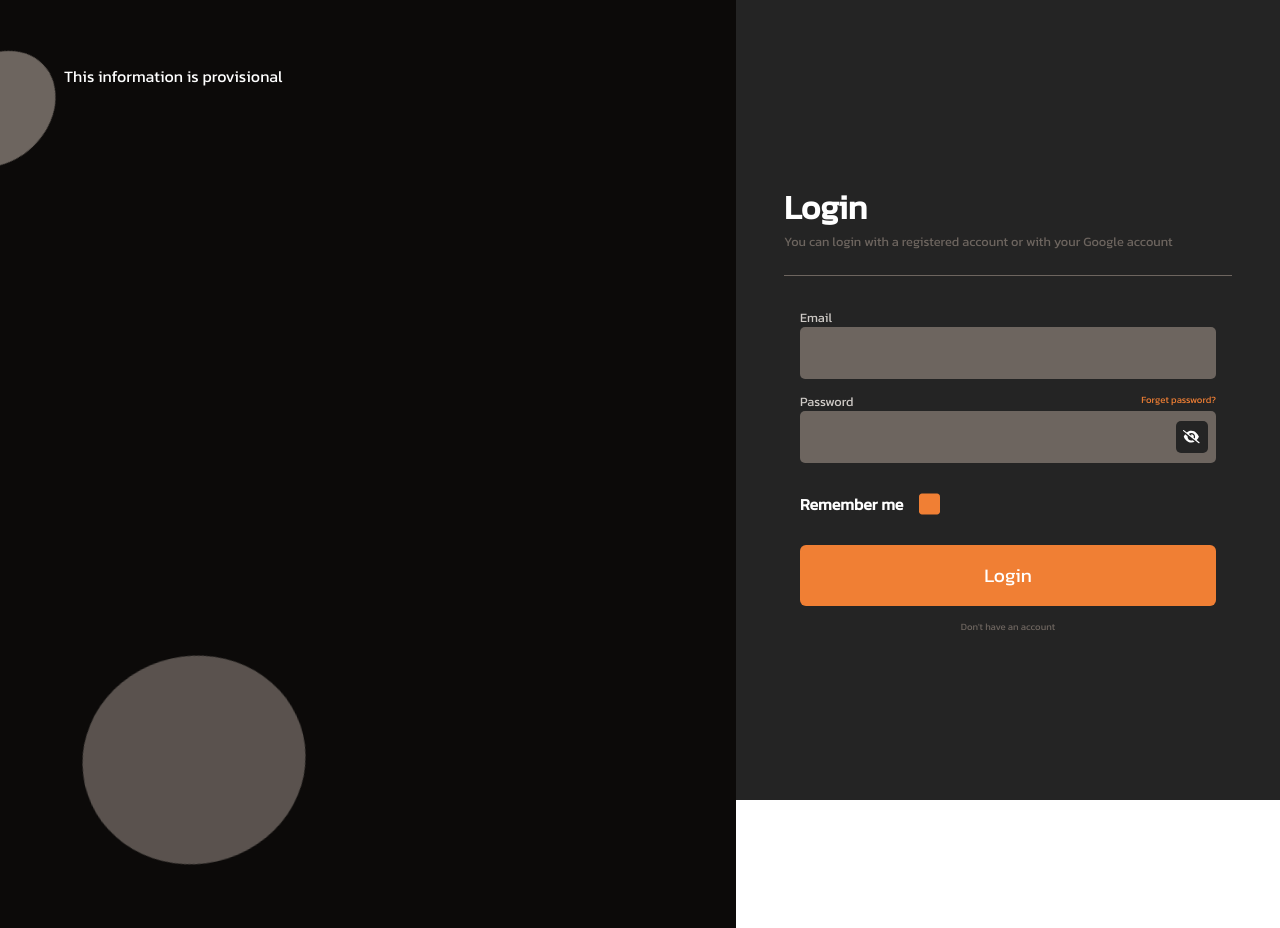
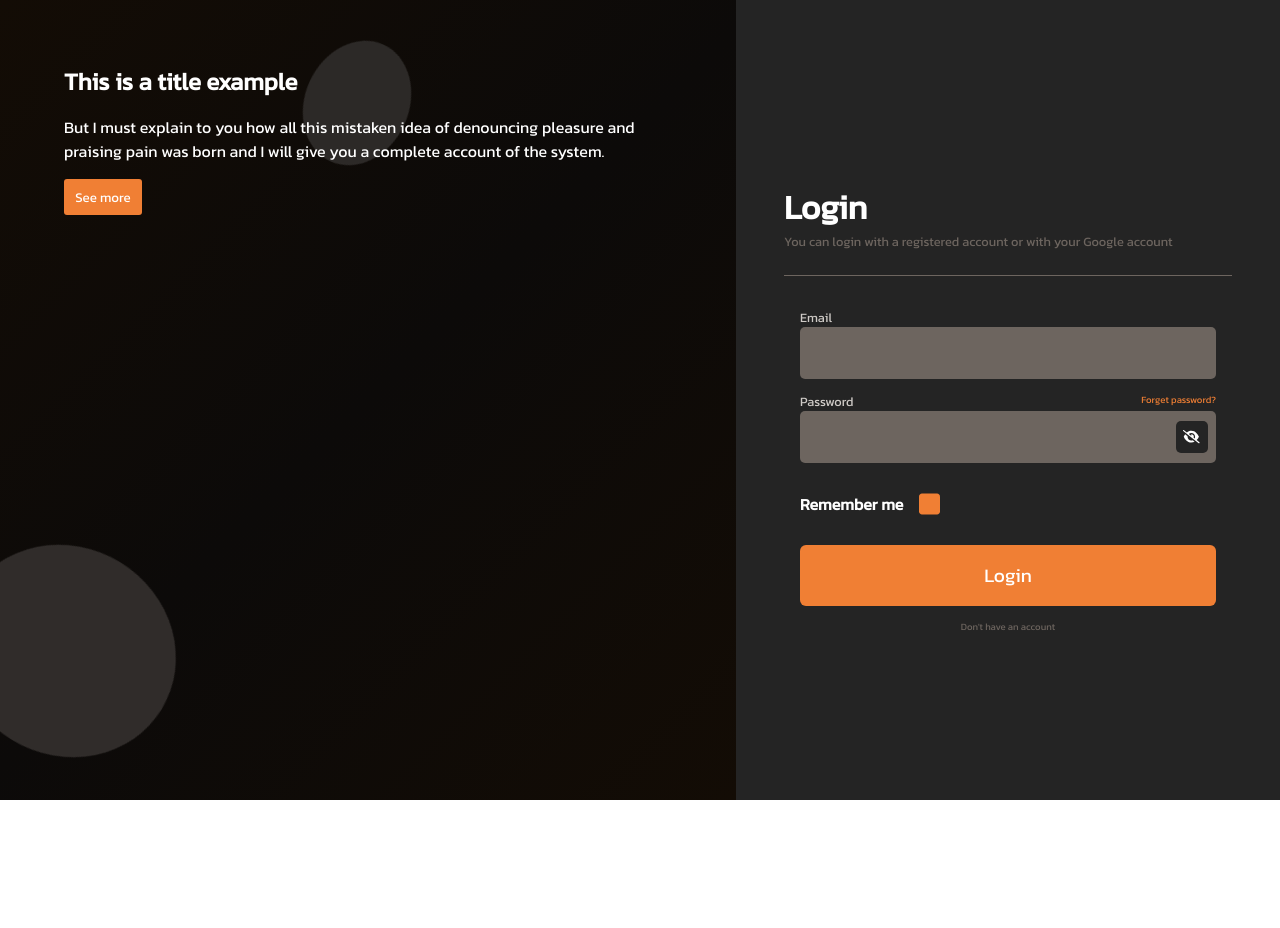
Before and after one commit to Animator55/Auth-design, a React (Vite) app: page / in a window 1280 px wide. After the commit the page ends 800 px from the top, so only its background shows below. Built offline with nearby package versions, Linux system fonts and the light colour scheme; the HTML template or start-up script is replaced by a standard one.

Commit message:
finished project

```diff
--- a/src/assets/App.css
+++ b/src/assets/App.css
@@ -36,7 +36,6 @@ button {
 
 .disabled {
     opacity: 0.7;
-    pointer-events: none;
 }
 
 button:not(.disabled) {
@@ -169,6 +168,11 @@ button:not(.disabled) {
     right: 2%;
 }
 
+.labeled-input .input-container > button:hover {
+    box-shadow: 0 0 5px var(--cwhite);
+}
+
+
 .labeled-input .input-container > button.check > *:first-child,
 .labeled-input .input-container > button:not(.check) > *:last-child {
     display:none
@@ -221,6 +225,9 @@ button:not(.disabled) {
     border-radius: 6px;
     font-size: larger;
 }
+.form > button[type="submit"]:hover {
+    box-shadow: 0 0 5px var(--cwhite);
+}
 
 .form > button[type="submit"]:not(.loading-button)::before {
     content: attr(data-text);
@@ -247,31 +254,56 @@ button:not(.disabled) {
     width: 100%;
     max-width: 60%;
     height: 100%;
-    background-color: var(--cblack);
+    max-height: calc(100% - 8rem);
+    background: linear-gradient(135deg, #130c05,var(--cblack), #130c05);
     color: var(--cwhite);
     padding: 4rem;
     overflow: hidden;
     position: relative;
 }
 
+.info > h2 {
+    position: relative;
+    z-index: 2;
+    margin: 0 0 1rem;
+}
+
+.info > p {
+    position: relative;
+    z-index: 2;
+}
+
+.info > button {
+    margin: 0;
+    background-color: var(--corange);
+    color: var(--cwhite);
+    padding: 0.5rem 0.7rem;
+    border-radius: 3px;
+    position: relative;
+    z-index: 2;
+}
+.info > button:hover {
+    box-shadow: 0 0 5px var(--cwhite);
+}
+
+
 .info-background {
     position: absolute;
     inset: 0;
 }
 .info-background .ball-1 {
-    background-color: var(--cgray);
-    opacity: 0.8;
+    background-color: #302c2a;
     position:absolute;
     height: 14rem;
     width: 13rem;
     rotate: 30deg;
     border-radius: 50%;
     bottom: 0rem;
-    left: -20%;
-    animation: ball-1 10s 2s infinite linear;
+    left: -40%;
+    animation: ball-1 15s 2s infinite linear;
 }
 .info-background .ball-2 {
-    background-color: var(--cgray);
+    background-color: #2c2927;
     position:absolute;
     height: 8rem;
     width: 6.5rem;
@@ -279,11 +311,10 @@ button:not(.disabled) {
     border-radius: 50%;
     top: 2rem;
     left: 110%;
-    animation: ball-2 7s infinite linear;
+    animation: ball-2 12s infinite linear;
 }
 .info-background .ball-3 {
-    background-color: var(--cgray);
-    opacity: 0.5;
+    background-color: #3d3936;
     position:absolute;
     height: 20rem;
     width: 25rem;
@@ -291,7 +322,18 @@ button:not(.disabled) {
     border-radius: 50%;
     top: -60%;
     left: 10%;
-    animation: ball-3 14s 5s infinite linear;
+    animation: ball-3 20s 5s infinite linear;
+}
+.info-background .ball-4 {
+    background-color: #1a1817;
+    position:absolute;
+    height: 30rem;
+    width: 32rem;
+    rotate: 30deg;
+    border-radius: 50%;
+    top: 130%;
+    left: 70%;
+    animation: ball-4 20s 7s infinite linear;
 }
 
 @keyframes ball-1 {
@@ -328,6 +370,18 @@ button:not(.disabled) {
         left: 40%;
         top: 130%;
         rotate: 500deg;
+    }
+}
+@keyframes ball-4 {
+    from {
+        rotate: 30deg;
+        left: 70%;
+        top: 110%;
+    }
+    to {
+        left: -100%;
+        top: 25%;
+        rotate: 300deg;
     }
 }
 
@@ -407,6 +461,8 @@ button:not(.disabled) {
     display: flex;
     flex-direction: column;
     align-items: stretch;
+    position: relative;
+    z-index: 2;
 }
 
 .forgot-div > h1 {
@@ -414,4 +470,5 @@ button:not(.disabled) {
     margin: 0;
     font-size: 1.7rem;
     text-align: center;
+    user-select: none;
 }
--- a/src/components/ForgotPassword.tsx
+++ b/src/components/ForgotPassword.tsx
@@ -29,6 +29,12 @@ export default function ForgotPassword({sendPassword, setPage}: Props) {
 
   return (
     <section className='forgot-back'>
+      <div className="info-background">
+        <div className="ball-4"/>
+        <div className="ball-1"/>
+        <div className="ball-2"/>
+        <div className="ball-3"/>
+      </div>
       <div className='forgot-div'>
         <h1>Send a new password</h1>
 
--- a/src/components/Info.tsx
+++ b/src/components/Info.tsx
@@ -4,10 +4,13 @@ export default function Info({ }: Props) {
 
     return <section className="info">
         <div className="info-background">
+            <div className="ball-4"/>
             <div className="ball-1"/>
             <div className="ball-2"/>
             <div className="ball-3"/>
         </div>
-        This information is provisional
+        <h2>This is a title example</h2>
+        <p>But I must explain to you how all this mistaken idea of denouncing pleasure and praising pain was born and I will give you a complete account of the system. </p>
+        <button>See more</button>
     </section>
 }
--- a/src/components/Login.tsx
+++ b/src/components/Login.tsx
@@ -26,7 +26,7 @@ export default function Login({setPage, confirm}: Props) {
         setTimeout(()=>{
             confirm(email, password)
             submit.classList.remove('loading-button')
-        }, 1000)
+        }, 2000)
     }
 
     const togglePassword = (e: MouseEvent) =>{
--- a/src/components/Register.tsx
+++ b/src/components/Register.tsx
@@ -27,7 +27,7 @@ export default function Register({setPage, confirm}: Props) {
         setTimeout(()=>{
             confirm(email, password, name)
             submit.classList.remove('loading-button')
-        }, 1000)
+        }, 2000)
     }
 
 
```
